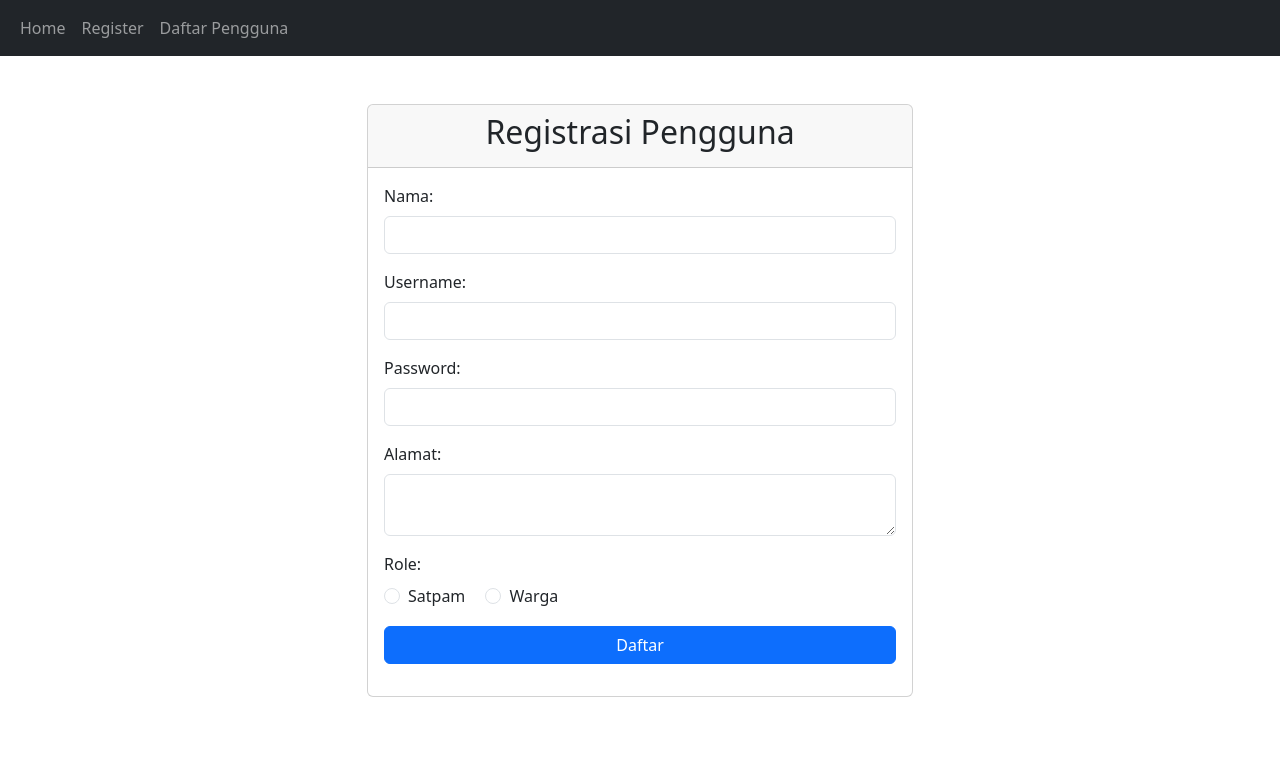
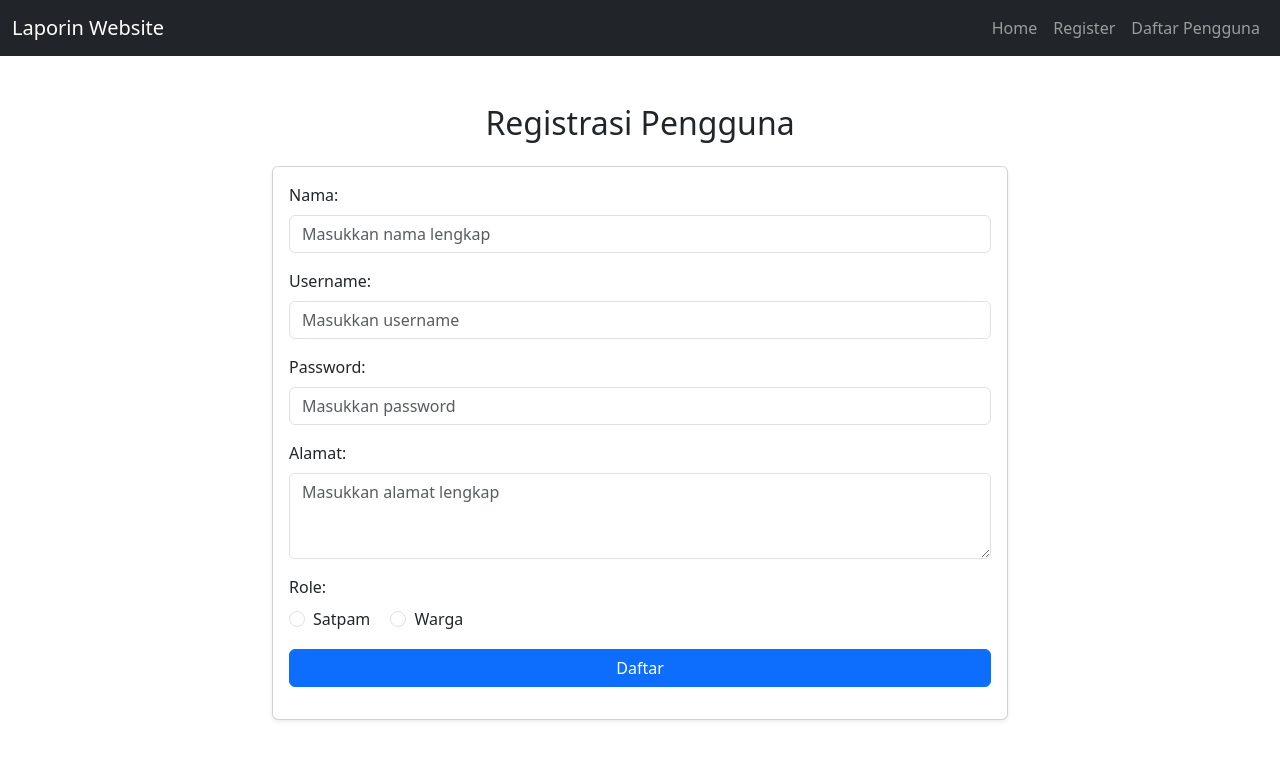
Before and after one commit to liztric/magang, a CodeIgniter 4 app: the page made by security_website/app/Views/register.php in a window 1280 px wide. Shown: the top 760 px of the page. Run offline with PHP 8.4 and a stand-in for CodeIgniter, Linux system fonts and the light colour scheme; the template is opened without the code that fills it, so the values that code supplies are empty; some libraries are stand-ins or nearby versions.

Commit message:
modified:   security_website/app/Views/daftaruser.php 	modified:   security_website/app/Views/index.php 	modified:   security_website/app/Views/register.php

```diff
--- a/security_website/app/Views/daftaruser.php
+++ b/security_website/app/Views/daftaruser.php
@@ -41,8 +41,12 @@
   <!-- Navbar -->
   <nav class="navbar navbar-expand-lg navbar-dark bg-dark">
         <div class="container-fluid">
+            <a class="navbar-brand" href="#">Laporin Website</a>
+            <button class="navbar-toggler" type="button" data-bs-toggle="collapse" data-bs-target="#navbarNavDropdown" aria-controls="navbarNavDropdown" aria-expanded="false" aria-label="Toggle navigation">
+                <span class="navbar-toggler-icon"></span>
+            </button>
             <div class="collapse navbar-collapse" id="navbarNavDropdown">
-        <ul class="navbar-nav">
+                <ul class="navbar-nav ms-auto">
                     <li class="nav-item">
                         <a class="nav-link" href="index">Home</a>
                     </li>
--- a/security_website/app/Views/register.php
+++ b/security_website/app/Views/register.php
@@ -7,13 +7,22 @@
     <!-- Bootstrap CSS -->
     <link href="https://cdn.jsdelivr.net/npm/bootstrap@5.3.0/dist/css/bootstrap.min.css" rel="stylesheet">
     <link rel="stylesheet" href="style.css">
+    <style>
+        .no-bold {
+            font-weight: normal; /* Mengatur teks tidak bold */
+        }
+    </style>
 </head>
 <body>
-     <!-- Navbar -->
-     <nav class="navbar navbar-expand-lg navbar-dark bg-dark">
+    <!-- Navbar -->
+    <nav class="navbar navbar-expand-lg navbar-dark bg-dark">
         <div class="container-fluid">
+            <a class="navbar-brand" href="#">Laporin Website</a>
+            <button class="navbar-toggler" type="button" data-bs-toggle="collapse" data-bs-target="#navbarNavDropdown" aria-controls="navbarNavDropdown" aria-expanded="false" aria-label="Toggle navigation">
+                <span class="navbar-toggler-icon"></span>
+            </button>
             <div class="collapse navbar-collapse" id="navbarNavDropdown">
-                <ul class="navbar-nav">
+                <ul class="navbar-nav ms-auto">
                     <li class="nav-item">
                         <a class="nav-link" href="index">Home</a>
                     </li>
@@ -27,34 +36,34 @@
             </div>
         </div>
     </nav>
+
     <div class="container mt-5">
         <div class="row justify-content-center">
-            <div class="col-md-6">
-                <div class="card">
-                    <div class="card-header text-center">
-                        <h2>Registrasi Pengguna</h2>
-                    </div>
+            <div class="col-lg-8 col-md-10 col-sm-12">
+                <div class="text-center mb-4">
+                    <h2 class="no-bold">Registrasi Pengguna</h2>
+                </div>
+                <div class="card shadow-sm">
                     <div class="card-body">
                         <form id="registerForm">
                             <div class="mb-3">
                                 <label for="nama" class="form-label">Nama:</label>
-                                <input type="text" class="form-control" id="nama" name="nama" required>
+                                <input type="text" class="form-control" id="nama" name="nama" placeholder="Masukkan nama lengkap" required>
                             </div>
                             <div class="mb-3">
                                 <label for="username" class="form-label">Username:</label>
-                                <input type="text" class="form-control" id="username" name="username" required pattern="@[\w]+"
-                                    title="Username harus dimulai dengan @ dan diikuti oleh huruf, angka, atau garis bawah (underscore).">
+                                <input type="text" class="form-control" id="username" name="username" placeholder="Masukkan username" required pattern="^@\w+$" title="Username harus dimulai dengan @ dan diikuti oleh huruf, angka, atau garis bawah (underscore).">
                             </div>
                             <div class="mb-3">
                                 <label for="password" class="form-label">Password:</label>
-                                <input type="password" class="form-control" id="password" name="password" required>
+                                <input type="password" class="form-control" id="password" name="password" placeholder="Masukkan password" required>
                             </div>
                             <div class="mb-3">
                                 <label for="alamat" class="form-label">Alamat:</label>
-                                <textarea class="form-control" id="alamat" name="alamat" required></textarea>
+                                <textarea class="form-control" id="alamat" name="alamat" rows="3" placeholder="Masukkan alamat lengkap" required></textarea>
                             </div>
                             <div class="mb-3">
-                                <label for="role" class="form-label">Role:</label><br>
+                                <label class="form-label">Role:</label><br>
                                 <div class="form-check form-check-inline">
                                     <input class="form-check-input" type="radio" name="role" id="satpam" value="satpam" required>
                                     <label class="form-check-label" for="satpam">Satpam</label>
```
Also changed, not shown: security_website/app/Views/index.php (+5 -6 lines). Lines whose indentation alone changed are shown as unchanged.
